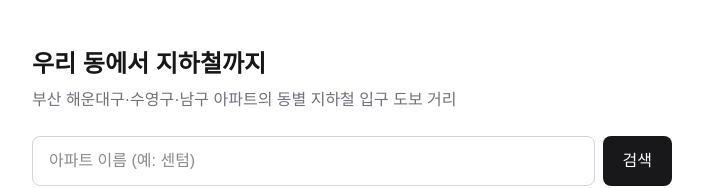
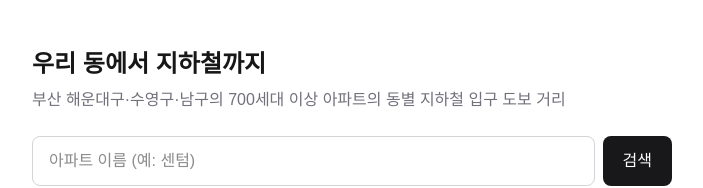
Before and after one commit to sleepingeye1-crypto/busan-apt-subway-walking, a Next.js app: page / in a window 1280 px wide. Shown: the top 188 px of the page, without its empty margins (288-991 px from the left). Built offline with nearby package versions, Linux system fonts and the light colour scheme.

Commit message:
대상 외 단지 검색 시 '불가능' 표시: 다른 구·700세대 미만 단지를 검색하면 PRD 예외 규칙대로 안내하기 위함

```diff
--- a/app/page.tsx
+++ b/app/page.tsx
@@ -1,6 +1,7 @@
 import Form from "next/form";
 import { Suspense } from "react";
-import { searchComplexes } from "@/lib/complexes";
+import { SERVICE_SCOPE, searchComplexes } from "@/lib/complexes";
+import { IMPOSSIBLE_LABEL } from "@/lib/walking";
 
 // 개발 단위 7: 아파트 검색 화면.
 // 검색어는 주소의 ?q= 로 전달되고, 결과에는 단지 이름과 구·동을 함께 보여준다.
@@ -51,9 +52,11 @@ async function SearchSection({ searchParams }: { searchParams: PageProps<"/">["s
               ))}
             </ul>
           ) : (
-            <p className="rounded-lg border border-zinc-200 bg-white px-4 py-6 text-center text-zinc-500 dark:border-zinc-800 dark:bg-zinc-900">
-              검색 결과가 없습니다.
-            </p>
+            // 개발 단위 8: 대상 단지에 없는 이름(다른 구, 700세대 미만 등)은 "불가능"을 돌려준다
+            <div className="rounded-lg border border-zinc-200 bg-white px-4 py-6 text-center dark:border-zinc-800 dark:bg-zinc-900">
+              <p className="text-lg font-bold">{IMPOSSIBLE_LABEL}</p>
+              <p className="mt-1 text-sm text-zinc-500">{SERVICE_SCOPE}만 조회할 수 있습니다.</p>
+            </div>
           )}
         </section>
       )}
@@ -66,7 +69,7 @@ export default function Home(props: PageProps<"/">) {
     <main className="mx-auto w-full max-w-2xl flex-1 px-4 py-12">
       <h1 className="text-2xl font-bold">우리 동에서 지하철까지</h1>
       <p className="mb-6 mt-2 text-zinc-500">
-        부산 해운대구·수영구·남구 아파트의 동별 지하철 입구 도보 거리
+        {SERVICE_SCOPE}의 동별 지하철 입구 도보 거리
       </p>
       <Suspense fallback={<SearchForm />}>
         <SearchSection searchParams={props.searchParams} />
--- a/lib/complexes.ts
+++ b/lib/complexes.ts
@@ -3,6 +3,9 @@
 // 단지 목록(data/complexes.json, 개발 단위 2)이 생기면 여기에 합친다.
 
 import dongData from "@/data/dong-coordinates.json";
+
+// 이 서비스가 다루는 단지 범위 (PRD 6번)
+export const SERVICE_SCOPE = "부산 해운대구·수영구·남구의 700세대 이상 아파트";
 
 export type Complex = {
   id: string;
```
